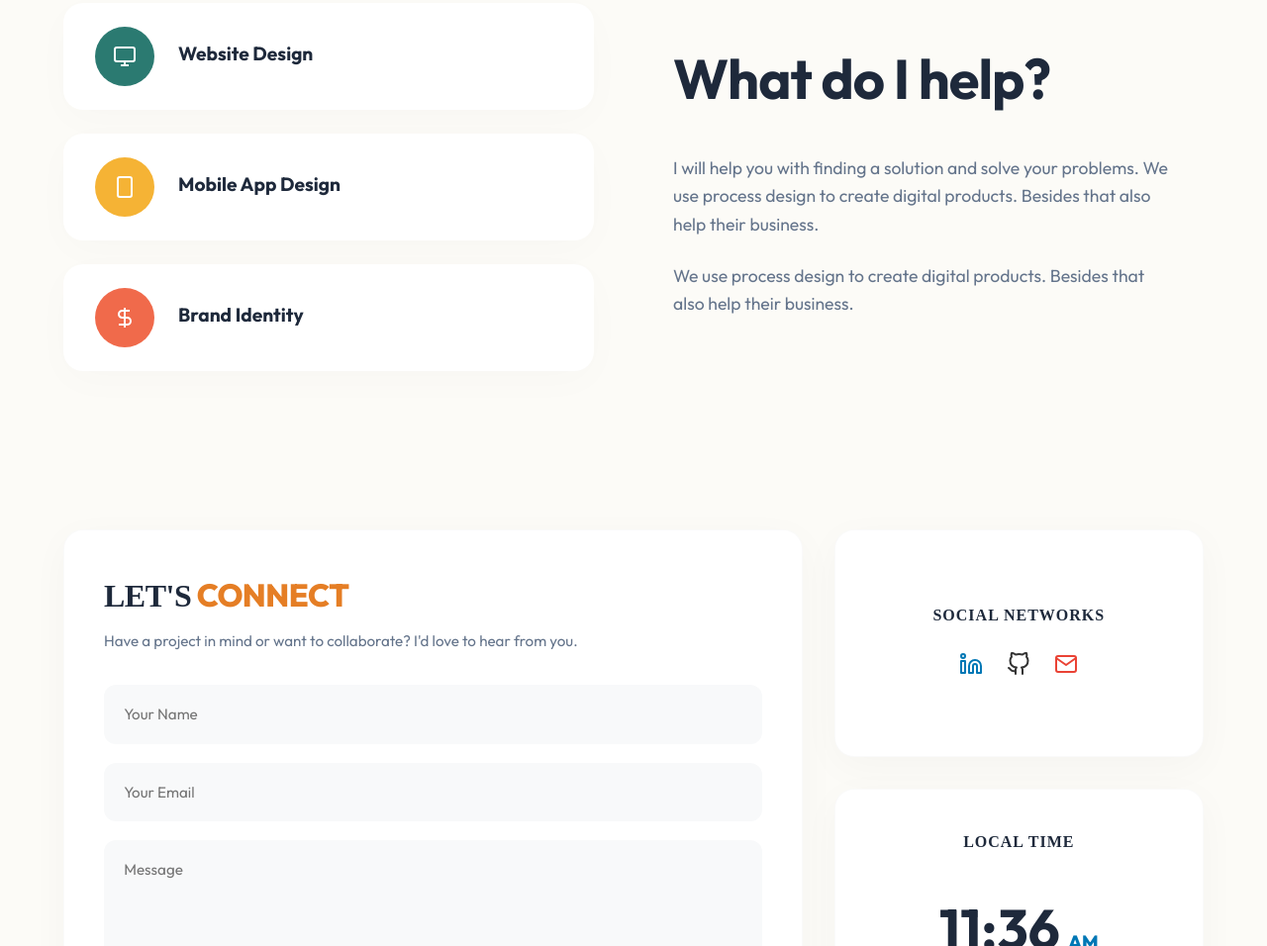
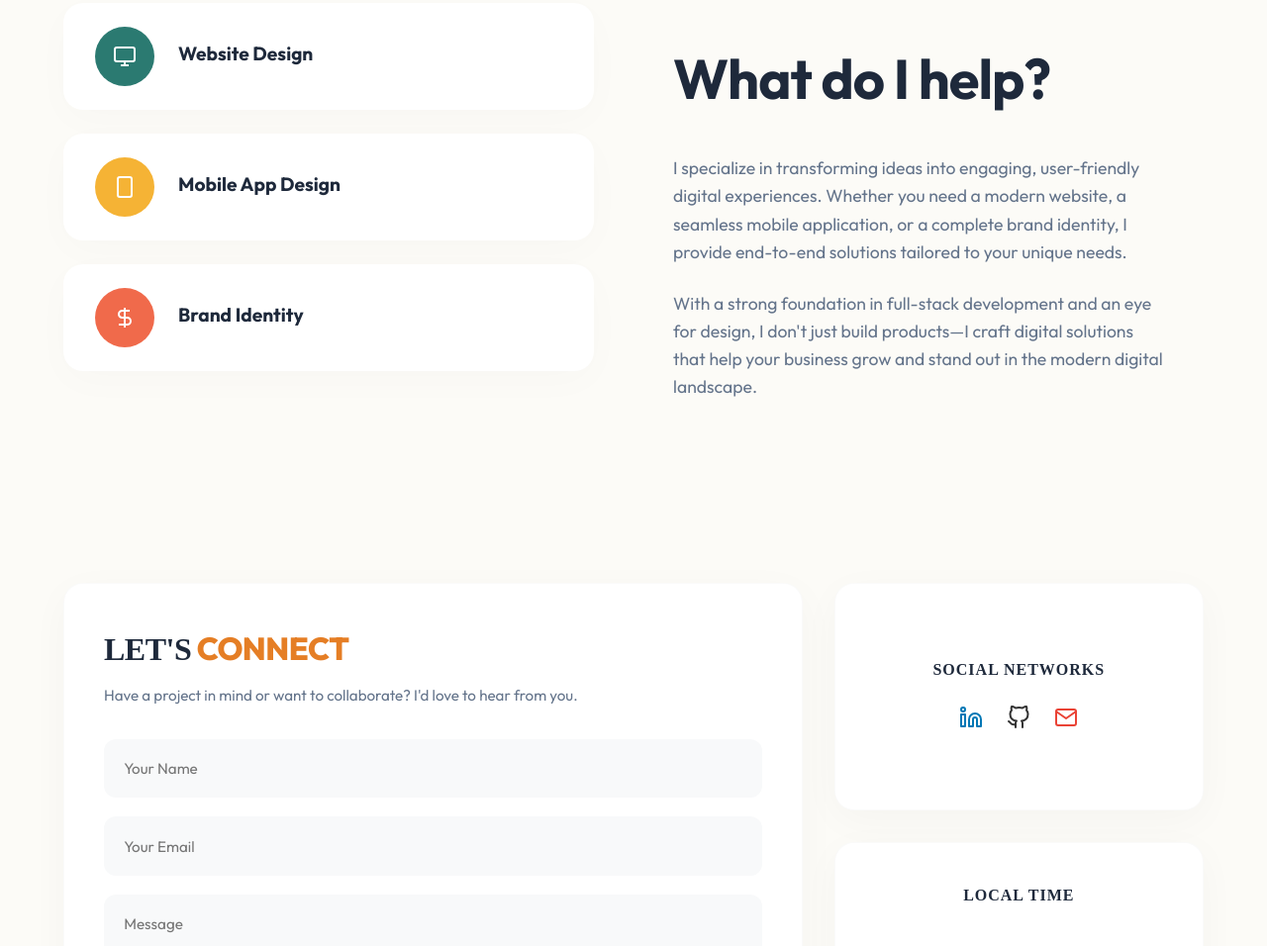
Before and after one commit to Achintha2002/Portfolio_Project, a website built with Vite: page index.html in a window 1280 px wide. Shown: the part 1385-2341 px from the top of the page at 99% size. Built offline with nearby package versions, Linux system fonts and the light colour scheme; a web font is replaced by a local one.

Commit message:
refactor: update service description text for improved clarity and professional tone

```diff
--- a/index.html
+++ b/index.html
@@ -173,9 +173,8 @@
             <!-- Right side: Text & Stats -->
             <div class="services-content">
                 <h2>What do I help?</h2>
-                <p>I will help you with finding a solution and solve your problems. We use process design to create
-                    digital products. Besides that also help their business.</p>
-                <p>We use process design to create digital products. Besides that also help their business.</p>
+                <p>I specialize in transforming ideas into engaging, user-friendly digital experiences. Whether you need a modern website, a seamless mobile application, or a complete brand identity, I provide end-to-end solutions tailored to your unique needs.</p>
+                <p>With a strong foundation in full-stack development and an eye for design, I don't just build products—I craft digital solutions that help your business grow and stand out in the modern digital landscape.</p>
 
 
             </div>
```
